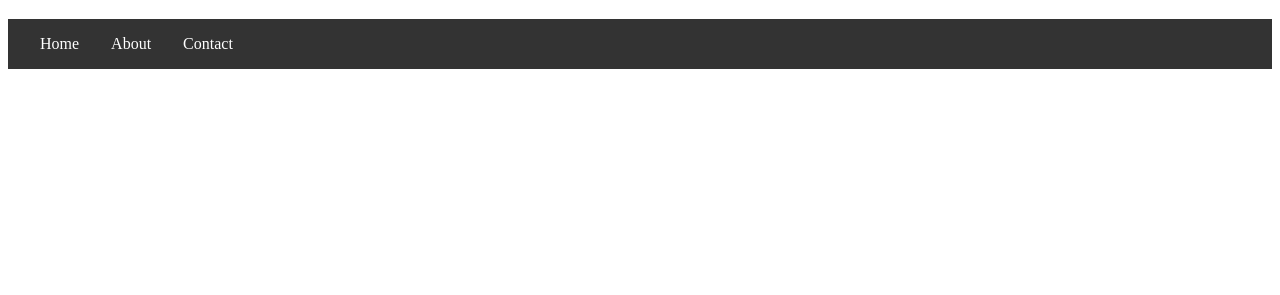
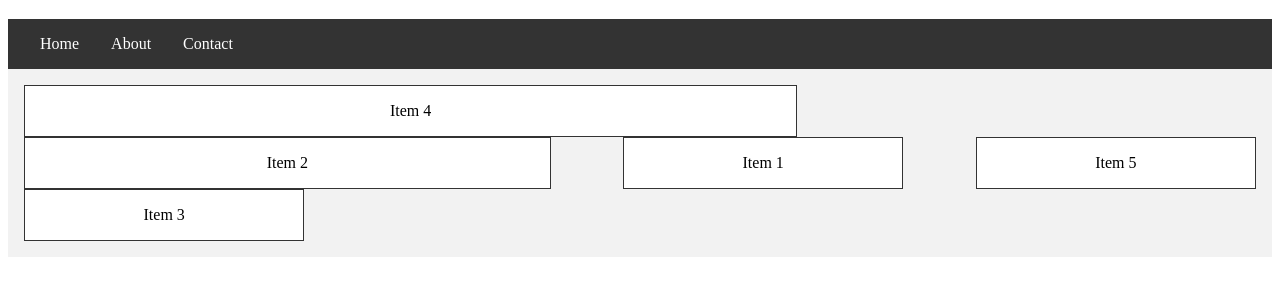
Before and after one commit to drewhoek/css_show_and_tell, a plain HTML site: page index.html in a window 1280 px wide. Shown: the part 61-356 px from the top of the page. Drawn offline with Linux system fonts and the light colour scheme.

Commit message:
Added some simple flexbox content to show of some how some of the properties work

```diff
--- a/index.html
+++ b/index.html
@@ -1,22 +1,35 @@
 <!DOCTYPE html>
-<html lang = "en">
+<html lang="en">
     <head>
-    <meta charset = "UTF-8">
-    <meta http-equiv = "X-UA-Compatible" content = "IE=edge">
-    <meta name = "viewport" content = "width=device-width, initial-scale=1.0">
-    <link rel = "stylesheet" href = "style.css">
+        <meta charset="UTF-8">
+        <meta http-equiv="X-UA-Compatible" content="IE=edge">
+        <meta name="viewport" content="width=device-width, initial-scale=1.0">
+        <link rel="stylesheet" href="style.css">
         <title>Flexbox Show and Tell</title>
     </head>
     <body>
-    <div class = "header">
+        <div class="header">
             <h1>Flexbox Show and Tell</h1>
         </div>
         <nav>
             <ul class="nav-items">
-          <li class="nav-item"><a href="#">Home</a></li>
-          <li class="nav-item"><a href="#">About</a></li>
-          <li class="nav-item"><a href="#">Contact</a></li>
+                <li class="nav-item">
+                    <a href="#">Home</a>
+                </li>
+                <li class="nav-item">
+                    <a href="#">About</a>
+                </li>
+                <li class="nav-item">
+                    <a href="#">Contact</a>
+                </li>
             </ul>
         </nav>
+        <div class="container">
+            <div class="item item-1">Item 1</div>
+            <div class="item item-2">Item 2</div>
+            <div class="item item-3">Item 3</div>
+            <div class="item item-4">Item 4</div>
+            <div class="item item-5">Item 5</div>
+        </div>
     </body>
 </html>
--- a/style.css
+++ b/style.css
@@ -22,3 +22,42 @@ nav {
   color: #fff;
   text-decoration: none;
 }
+
+.container {
+  display: flex;
+  flex-wrap: wrap;
+  justify-content: space-between;
+  align-items: center;
+  background-color: #f2f2f2;
+  padding: 1em;
+}
+
+.item {
+  flex: 0 0 20%;
+  background-color: #fff;
+  border: 1px solid #333;
+  text-align: center;
+  padding: 1em;
+}
+
+.item-1 {
+  order: 3;
+}
+
+.item-2 {
+  flex: 0 0 40%;
+  order: 2;
+}
+
+.item-3 {
+  order: 5;
+}
+
+.item-4 {
+  flex: 0 0 60%;
+  order: 1;
+}
+
+.item-5 {
+  order: 4;
+}
```
Lines whose indentation alone changed are shown as unchanged.
